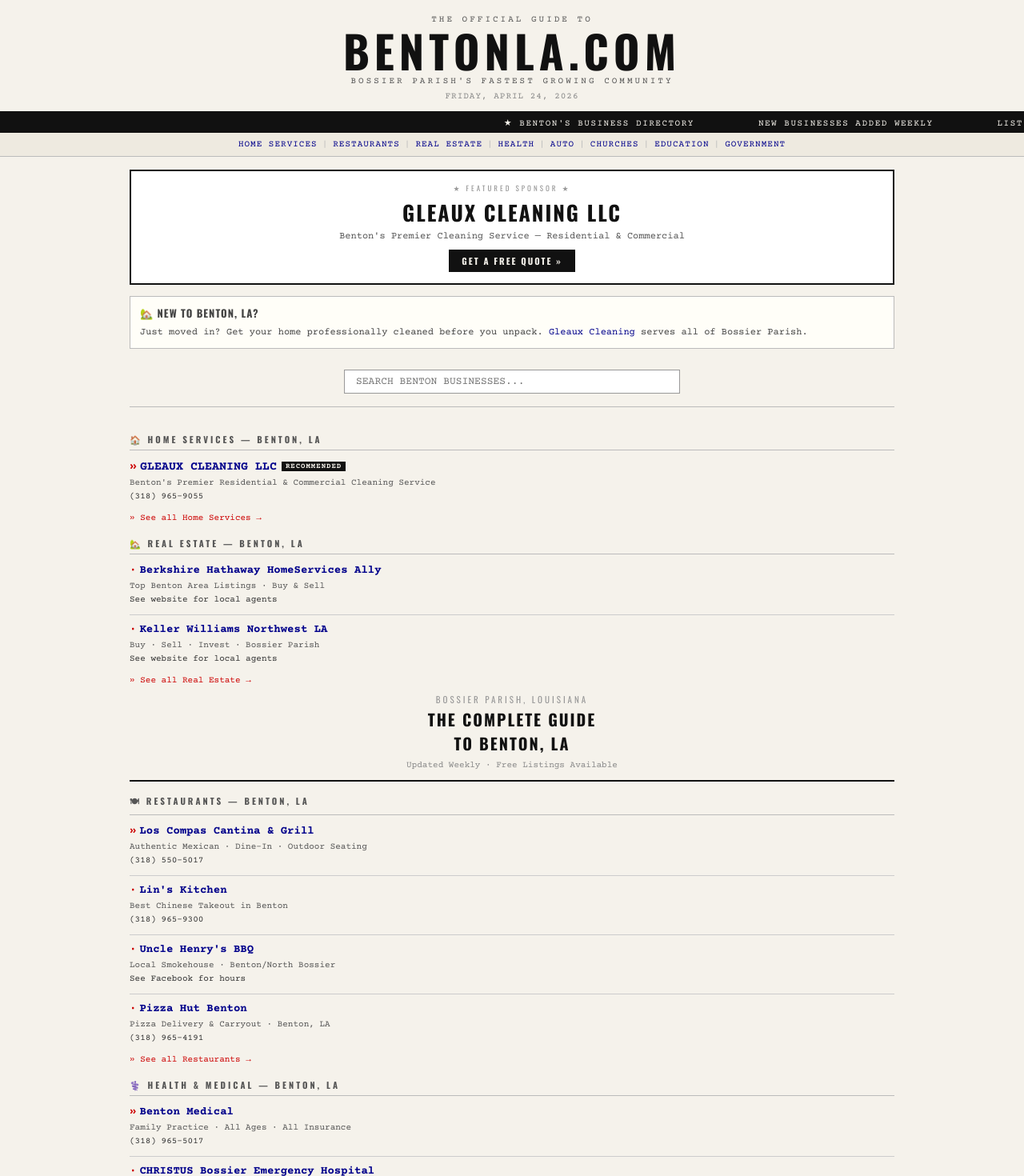
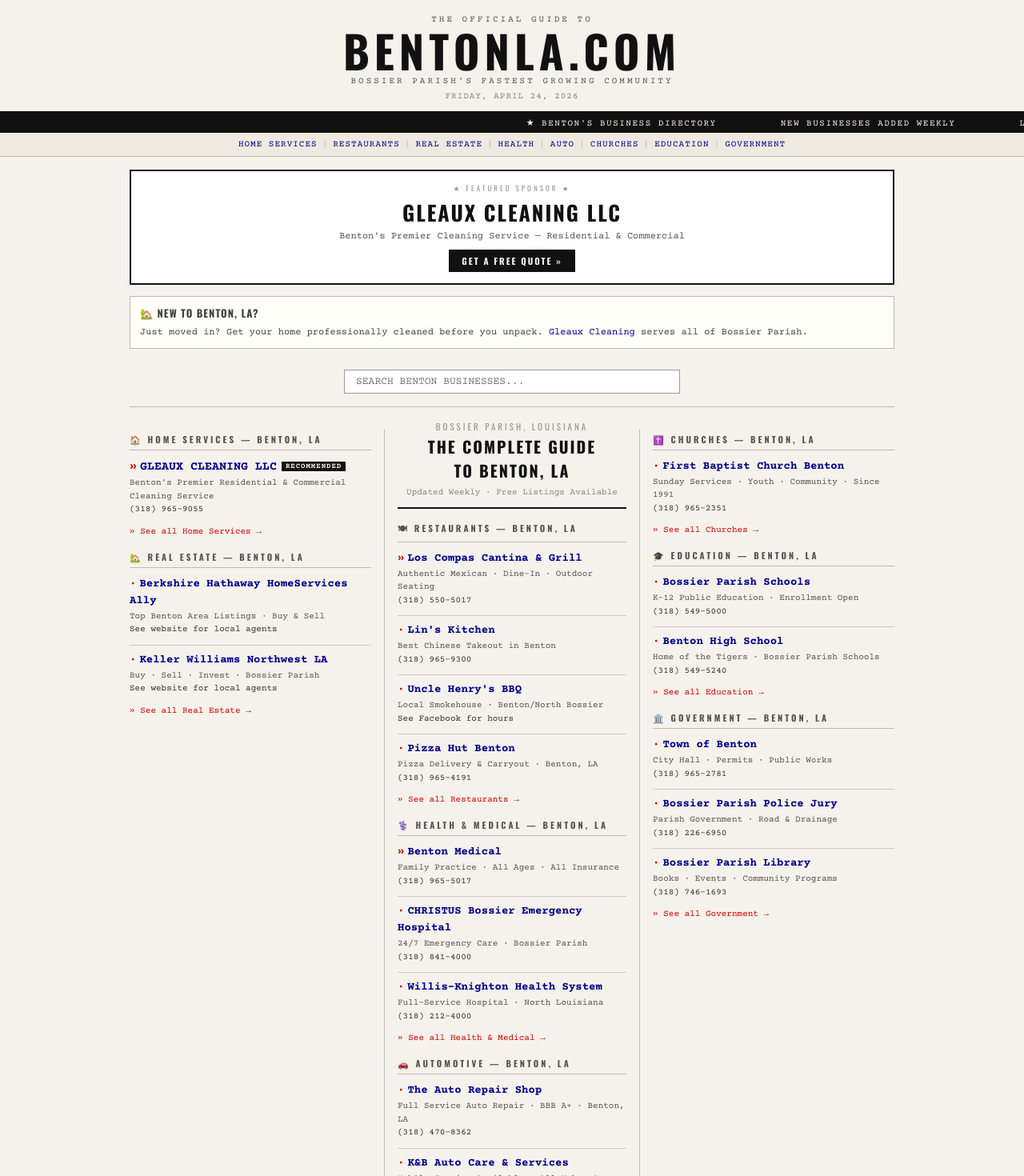
Before and after one commit to timjurj/bentonla-next, a Next.js app: page / in a window 1280 px wide. Shown: the top 1470 px of the page at 80% size. Built offline with nearby package versions, Linux system fonts and the light colour scheme.

Commit message:
fix 3-column grid desktop layout

```diff
--- a/src/app/globals.css
+++ b/src/app/globals.css
@@ -55,10 +55,25 @@ a:visited {
 /* Mobile */
 @media (max-width: 680px) {
   html { font-size: 13px; }
+}
 
-  /* Featured sponsor block */
-  .featured-sponsor { padding: 12px 10px !important; }
+/* 3-column directory grid */
+.dir-grid {
+  display: grid;
+  grid-template-columns: 1fr 1px 1fr 1px 1fr;
+}
+.dir-divider {
+  background: #bbbbbb;
+  margin: 12px 0;
+}
+.dir-col-1 { padding: 0 16px 16px 0; }
+.dir-col-2 { padding: 0 16px 16px; }
+.dir-col-3 { padding: 0 0 16px 16px; }
 
-  /* Category/business pages */
-  .page-main { padding: 16px 12px 40px !important; }
+@media (max-width: 767px) {
+  .dir-grid {
+    grid-template-columns: 1fr;
+  }
+  .dir-divider { display: none; }
+  .dir-col-1, .dir-col-2, .dir-col-3 { padding: 0 0 8px 0; }
 }
--- a/src/app/page.tsx
+++ b/src/app/page.tsx
@@ -174,12 +174,12 @@ export default function HomePage() {
         <SearchDirectory businesses={businesses} categories={categories} />
 
         {/* Responsive grid */}
-        <div className="grid grid-cols-1 md:grid-cols-[1fr_1px_1fr_1px_1fr]">
-          <div className="pb-4 md:pr-4">
+        <div className="dir-grid">
+          <div className="dir-col-1">
             {col1Cats.map((s) => <ColSection key={s} catSlug={s} />)}
           </div>
-          <div className="hidden md:block bg-gray-300 my-3" />
-          <div className="pb-4 md:px-4">
+          <div className="dir-divider" />
+          <div className="dir-col-2">
             <div style={{
               textAlign: "center",
               borderBottom: "2px solid #111",
@@ -214,8 +214,8 @@ export default function HomePage() {
               </Link>
             </div>
           </div>
-          <div className="hidden md:block bg-gray-300 my-3" />
-          <div className="pb-4 md:pl-4">
+          <div className="dir-divider" />
+          <div className="dir-col-3">
             {col3Cats.map((s) => <ColSection key={s} catSlug={s} />)}
           </div>
         </div>
```
